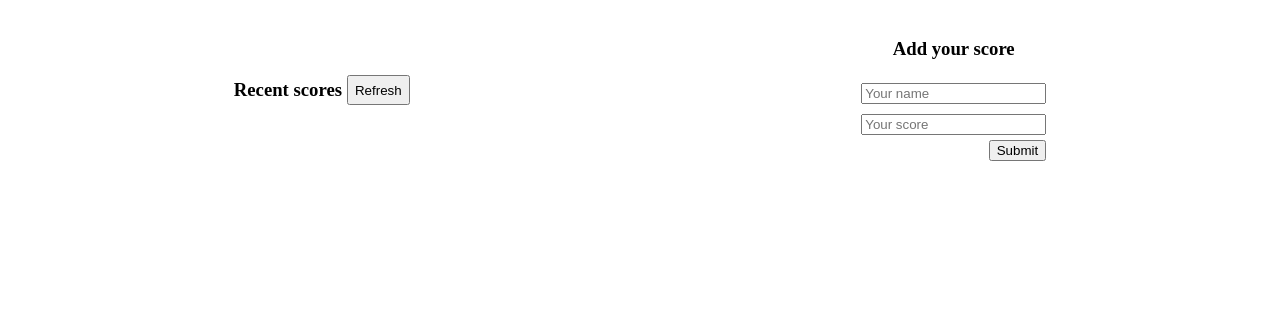
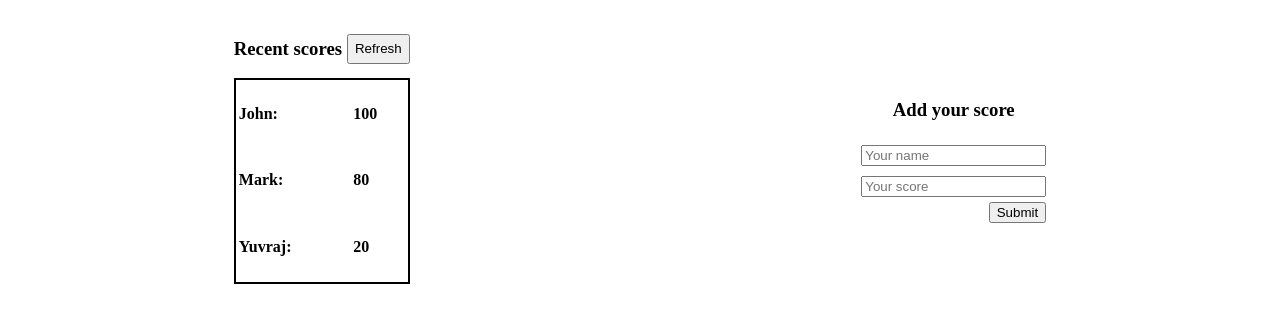
Before and after one commit to YuvrajM108/js-leaderboard, a website built with webpack: page src/index.html in a window 1280 px wide. Shown: the part 61-384 px from the top of the page. Built offline with nearby package versions, Linux system fonts and the light colour scheme.

Commit message:
Add dummy values to scores table

```diff
--- a/src/index.html
+++ b/src/index.html
@@ -13,8 +13,12 @@
         <button class="refresh-btn" id="refresh" type="button">Refresh</button>
       </div>
       <table class="scores">
-
-    </table>
+        <tbody>
+        <tr><td><h4>John:</h4></td><td><h4>100</h4></td><tr>
+        <tr><td><h4>Mark:</h4></td><td><h4>80</h4></td><tr>
+        <tr><td><h4>Yuvraj:</h4></td><td><h4>20</h4></td><tr>
+        </tbody>
+      </table>
     </div>
     <div class="right-content">
       <h3>Add your score</h3>
--- a/src/style.css
+++ b/src/style.css
@@ -17,6 +17,11 @@
   align-items: center;
 }
 
+table.scores {
+  border: 2px solid black;
+  width: 100%;
+}
+
 input.form-field {
   margin: 5px 0 5px 0;
 }
```
